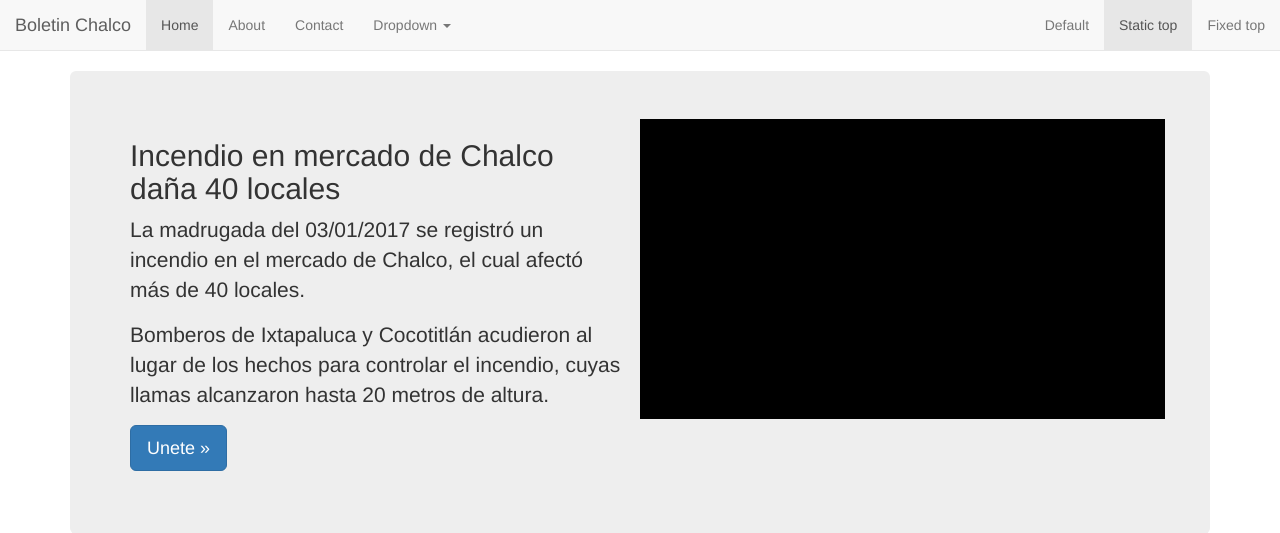
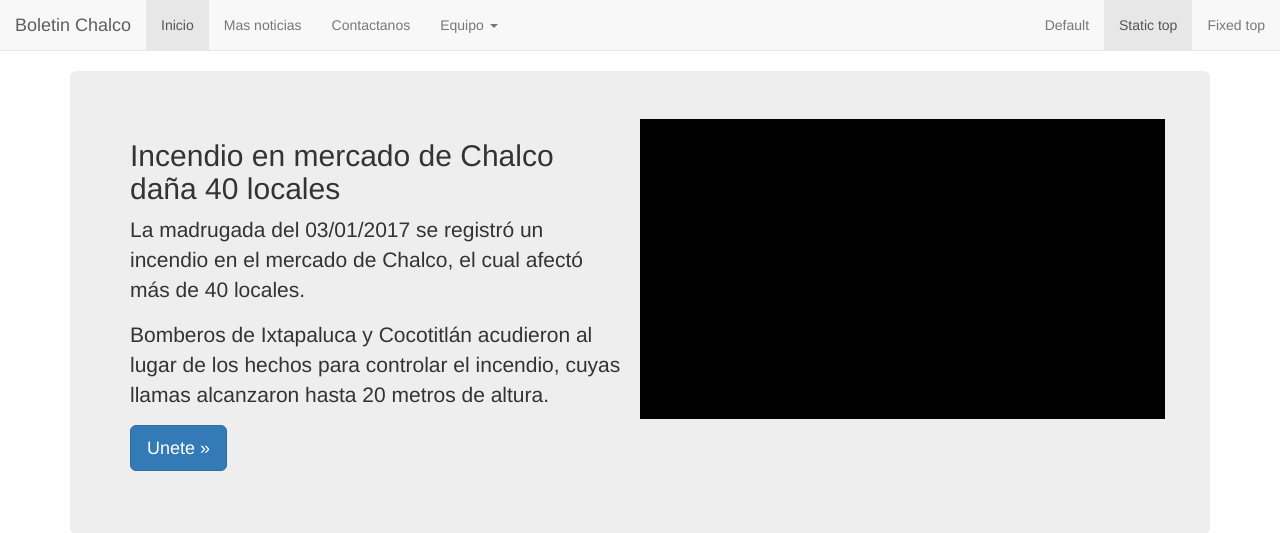
Before and after one commit to AnthonyJe/boletin-chalco, a Django app: page / in a window 1280 px wide. Shown: the top 533 px of the page. Run offline with Django 3.2, Linux system fonts and the light colour scheme; some libraries are stand-ins or nearby versions.

Commit message:
empezando a llenar el boletinx2

```diff
--- /dev/null
+++ b/pd001/src/static_pro/static/css/custom.css
@@ -0,0 +1,3 @@
+.centrado{
+	text-align: center;
+}
--- a/pd001/src/templates/head_css.html
+++ b/pd001/src/templates/head_css.html
@@ -8,6 +8,8 @@
 
     <!-- Custom styles for this template -->
     <link href="{% static 'navbar-static-top.css" rel="stylesheet">
+    <link href="{% static 'custom.css" rel="stylesheet">
+
 
     <!-- Just for debugging purposes. Don't actually copy these 2 lines! -->
     <!--[if lt IE 9]><script src="../../assets/js/ie8-responsive-file-warning.js"></script><![endif]-->
--- a/pd001/src/templates/navbar.html
+++ b/pd001/src/templates/navbar.html
@@ -12,11 +12,11 @@
         </div>
         <div id="navbar" class="navbar-collapse collapse">
           <ul class="nav navbar-nav">
-            <li class="active"><a href="#">Home</a></li>
-            <li><a href="#about">About</a></li>
-            <li><a href="#contact">Contact</a></li>
+            <li class="active"><a href="#">Inicio</a></li>
+            <li><a href="#about">Mas noticias</a></li>
+            <li><a href="#contact">Contactanos</a></li>
             <li class="dropdown">
-              <a href="#" class="dropdown-toggle" data-toggle="dropdown" role="button" aria-haspopup="true" aria-expanded="false">Dropdown <span class="caret"></span></a>
+              <a href="#" class="dropdown-toggle" data-toggle="dropdown" role="button" aria-haspopup="true" aria-expanded="false">Equipo <span class="caret"></span></a>
               <ul class="dropdown-menu">
                 <li><a href="#">Action</a></li>
                 <li><a href="#">Another action</a></li>
```
Also changed, not shown: 1 other file.
